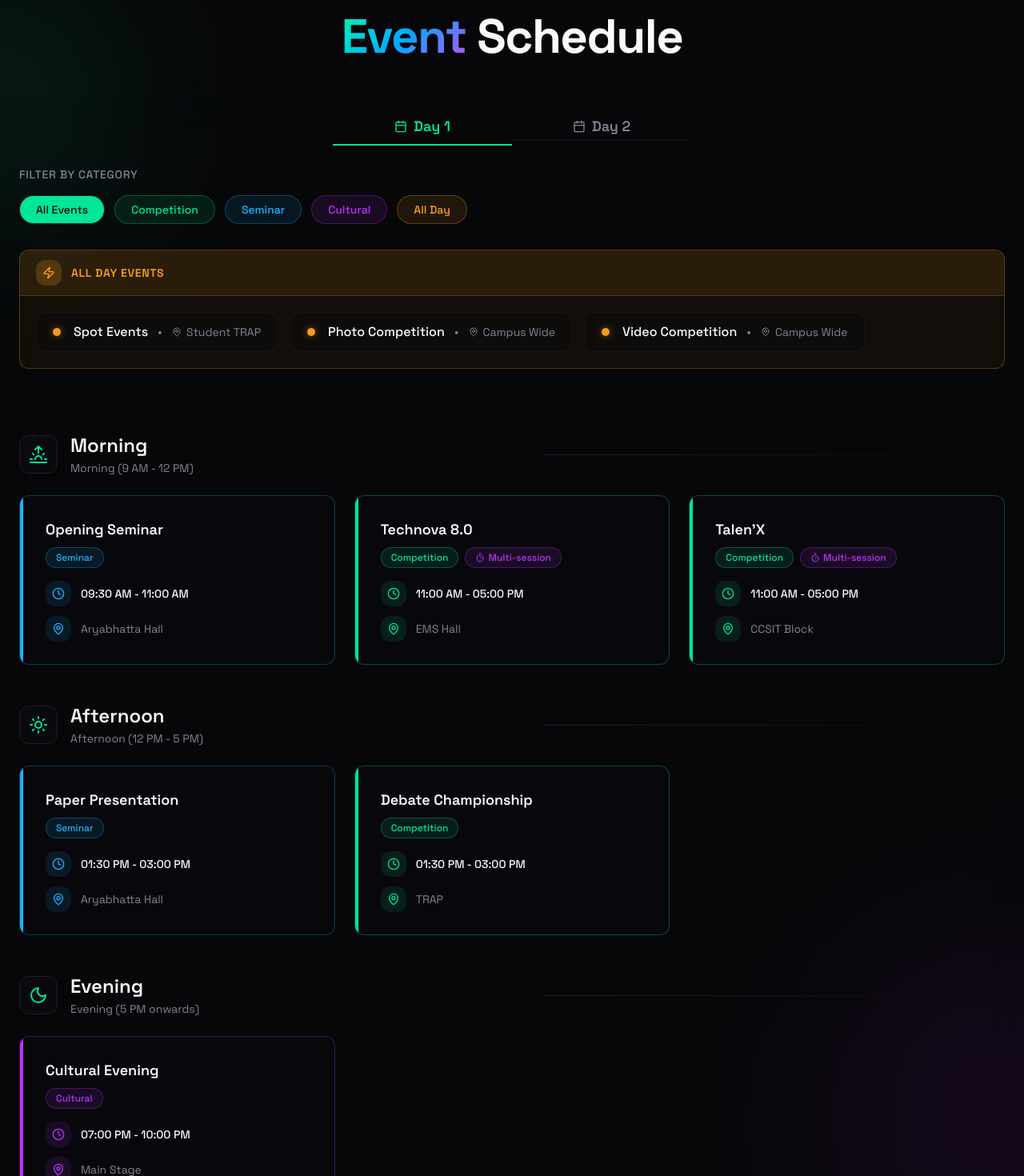
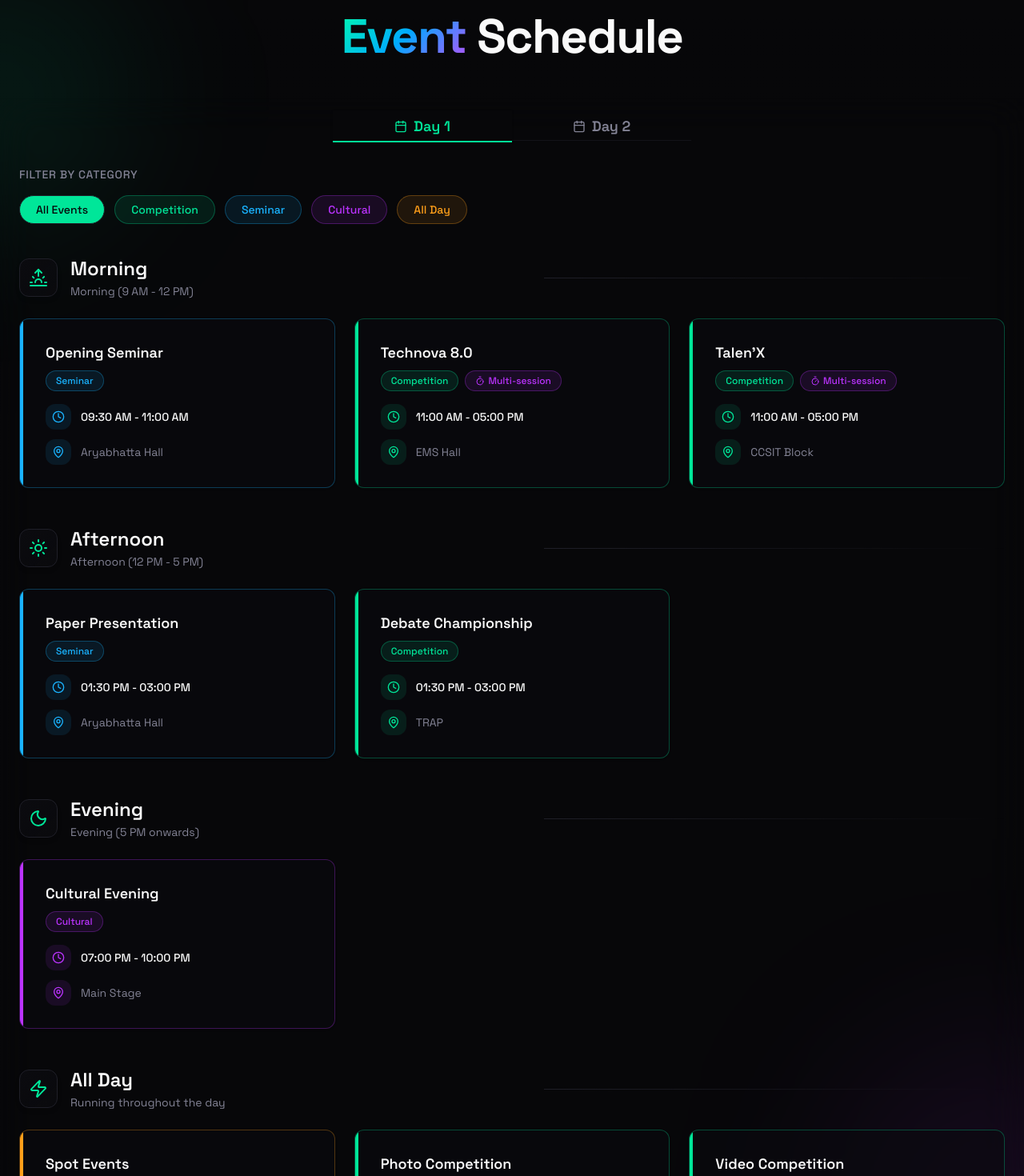
Before and after one commit to FarisPalayi/insight-26, a React (Vite) app: page /schedule in a window 1280 px wide. Shown: the part 120-1590 px from the top of the page at 80% size. Built offline with nearby package versions, Linux system fonts and the light colour scheme.

Commit message:
refactor: use all day event card

```diff
--- a/src/components/features/schedule/ScheduleSection.tsx
+++ b/src/components/features/schedule/ScheduleSection.tsx
@@ -1,6 +1,6 @@
 import { useState, useMemo } from 'react';
 import { motion, AnimatePresence } from 'framer-motion';
-import { Calendar, Sunrise, Sun, Moon } from 'lucide-react';
+import { Calendar, Sunrise, Sun, Moon, Zap } from 'lucide-react';
 import { cn } from '@/lib/utils';
 import { Tabs, TabsContent, TabsList, TabsTrigger } from "@/components/ui/tabs";
 import {
@@ -12,7 +12,6 @@ import {
   timePeriods,
 } from '@/lib/data/unifiedEvents';
 import { ScheduleEventCard } from './EventCard';
-import { AllDayBanner } from './AllDayBanner';
 import { EventCategoryFilter } from '@/components/features/EventCategoryFilter';
 
 interface TimePeriod {
@@ -22,6 +21,7 @@ interface TimePeriod {
   start: string;
   end: string;
   icon: React.ComponentType<{ className?: string }>;
+  isAllDay?: boolean;
 }
 
 const periods: TimePeriod[] = [
@@ -48,6 +48,15 @@ const periods: TimePeriod[] = [
     start: timePeriods.evening.start,
     end: timePeriods.evening.end,
     icon: Moon
+  },
+  {
+    id: 'allday',
+    label: 'All Day',
+    timeLabel: 'Running throughout the day',
+    start: '00:00',
+    end: '23:59',
+    icon: Zap,
+    isAllDay: true,
   },
 ];
 
@@ -81,6 +90,13 @@ export function ScheduleSection() {
     const usedEventIds = new Set<string>();
 
     periods.forEach((period) => {
+      // Special handling for all-day period
+      if (period.isAllDay) {
+        grouped[period.id] = filteredAllDayEvents;
+        return;
+      }
+
+      // Regular scheduled events
       grouped[period.id] = filteredEvents.filter((event) => {
         // Skip if already assigned to an earlier period
         if (usedEventIds.has(event.id)) return false;
@@ -96,7 +112,7 @@ export function ScheduleSection() {
       });
     });
     return grouped;
-  }, [filteredEvents]);
+  }, [filteredEvents, filteredAllDayEvents]);
 
   return (
     <section className="relative min-h-screen overflow-hidden bg-background py-16 md:py-24">
@@ -137,7 +153,7 @@ export function ScheduleSection() {
                     key={day}
                     value={day.toString()}
                     className={cn(
-                      "relative flex-1 rounded-none border-transparent px-16 py-6",
+                      "relative flex-1 rounded-none border-transparent px-8 py-5",
                       "font-display text-base md:text-lg font-semibold transition-all duration-300",
                       "data-[state=inactive]:text-muted-foreground data-[state=inactive]:hover:text-foreground data-[state=inactive]:hover:border-border",
                       "data-[state=active]:text-primary data-[state=active]:border-primary data-[state=active]:shadow-none",
@@ -175,18 +191,6 @@ export function ScheduleSection() {
                 onToggleCategory={handleToggleCategory}
               />
             </motion.div>
-
-            {/* All Day Events Banner (sticky with tabs) */}
-            {filteredAllDayEvents.length > 0 && (
-              <motion.div
-                initial={{ opacity: 0, y: -10 }}
-                animate={{ opacity: 1, y: 0 }}
-                transition={{ duration: 0.4, delay: 0.2 }}
-                className="mt-6"
-              >
-                <AllDayBanner events={filteredAllDayEvents} />
-              </motion.div>
-            )}
 
             {/* Tab Content */}
             <div className="mt-8">
```
